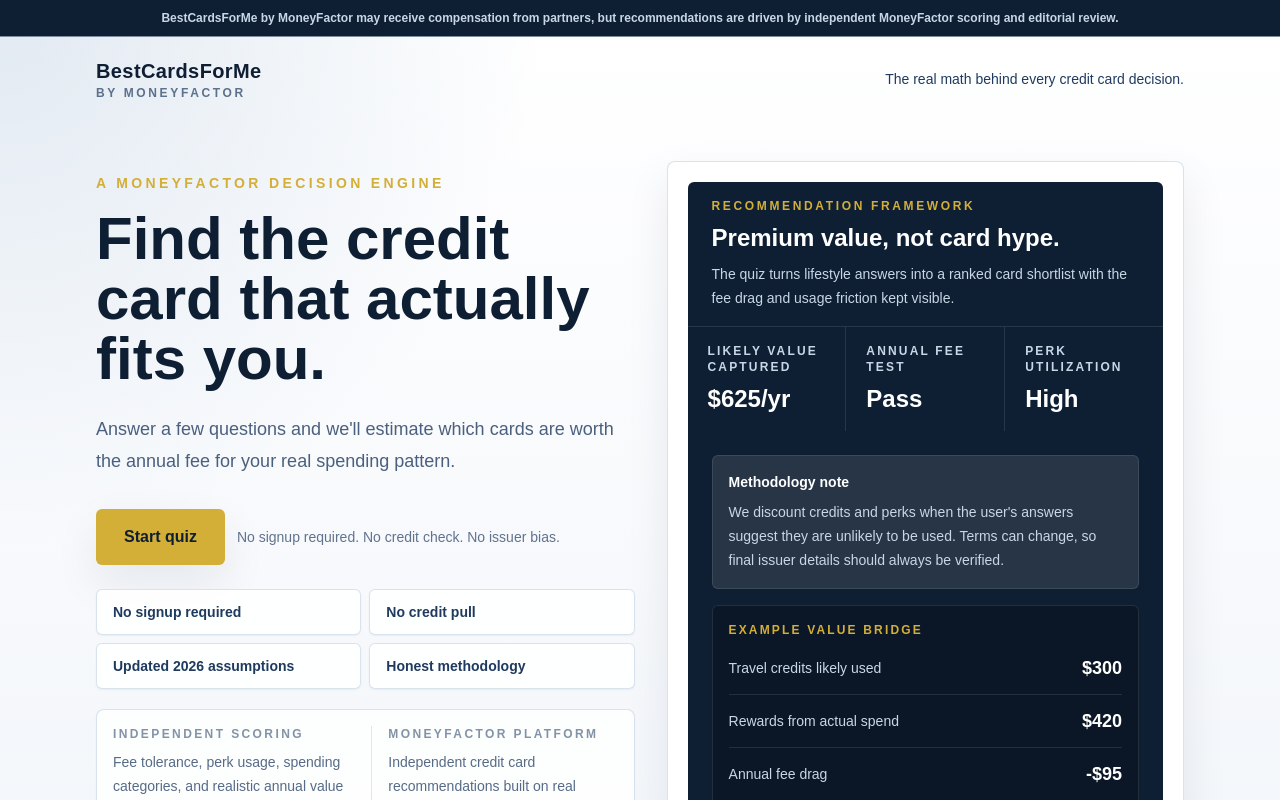
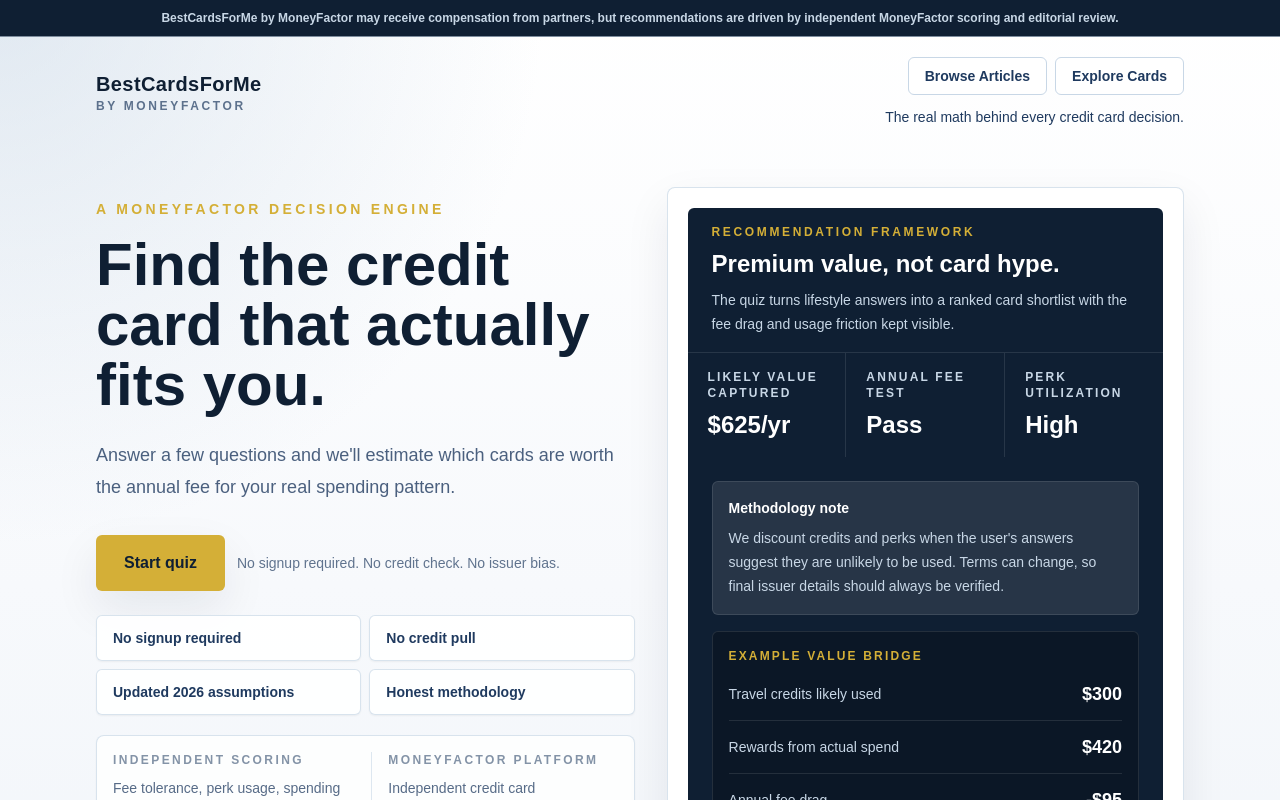
Before and after one commit to MoneyFactorLabs/bestcardsforme-quiz, a Next.js app: page / in a window 1280 px wide. Shown: the top 800 px of the page. Built offline with nearby package versions, Linux system fonts and the light colour scheme.

Commit message:
Add homepage navigation links to articles and cards for crawlability

```diff
--- a/components/Header.tsx
+++ b/components/Header.tsx
@@ -1,3 +1,5 @@
+import Link from "next/link";
+
 export function Header() {
   return (
     <header>
@@ -5,16 +7,35 @@
         BestCardsForMe by MoneyFactor may receive compensation from partners, but recommendations are driven by
         independent MoneyFactor scoring and editorial review.
       </div>
-      <div className="mx-auto flex w-full max-w-6xl items-center justify-between px-5 py-5 sm:px-8">
+      <div className="mx-auto flex w-full max-w-6xl flex-col gap-4 px-5 py-5 sm:px-8 md:flex-row md:items-center md:justify-between">
         <div>
           <p className="text-xl font-semibold tracking-[0.02em] text-navy">BestCardsForMe</p>
           <p className="text-xs font-semibold uppercase tracking-[0.22em] text-mid-navy/70">
             by MoneyFactor
           </p>
         </div>
-        <p className="hidden max-w-xs text-right text-sm font-medium text-mid-navy sm:block">
-          The real math behind every credit card decision.
-        </p>
+        <div className="flex w-full flex-col gap-3 md:w-auto md:items-end">
+          <nav
+            aria-label="Primary navigation"
+            className="flex flex-wrap gap-2 md:justify-end"
+          >
+            <Link
+              href="/articles"
+              className="focus-ring rounded-md border border-blue-gray bg-white px-4 py-2 text-sm font-bold text-mid-navy transition hover:border-navy hover:text-navy"
+            >
+              Browse Articles
+            </Link>
+            <Link
+              href="/cards"
+              className="focus-ring rounded-md border border-blue-gray bg-white px-4 py-2 text-sm font-bold text-mid-navy transition hover:border-navy hover:text-navy"
+            >
+              Explore Cards
+            </Link>
+          </nav>
+          <p className="hidden max-w-xs text-right text-sm font-medium text-mid-navy sm:block">
+            The real math behind every credit card decision.
+          </p>
+        </div>
       </div>
     </header>
   );
```
